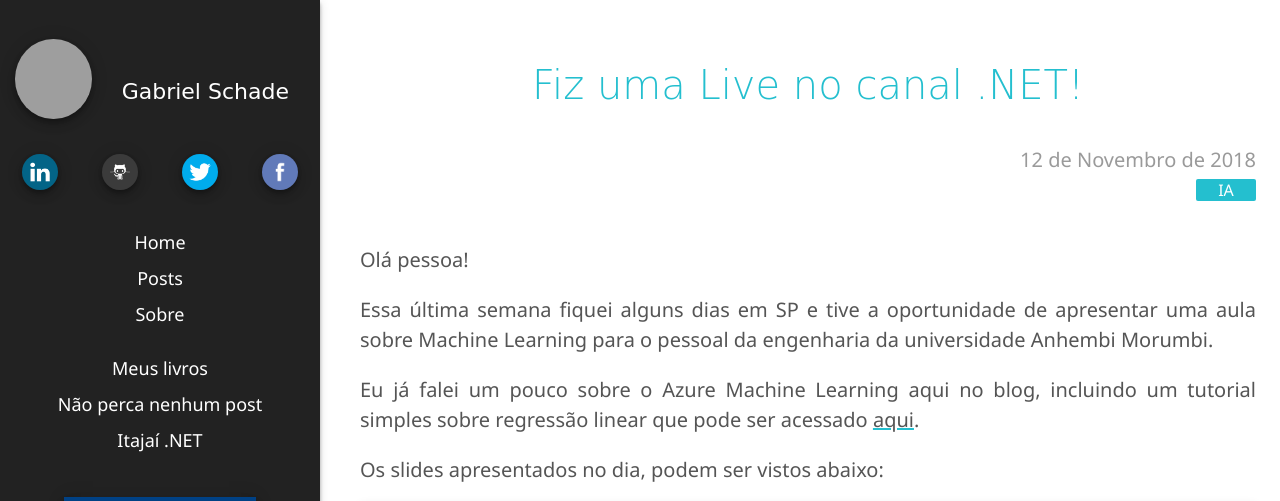
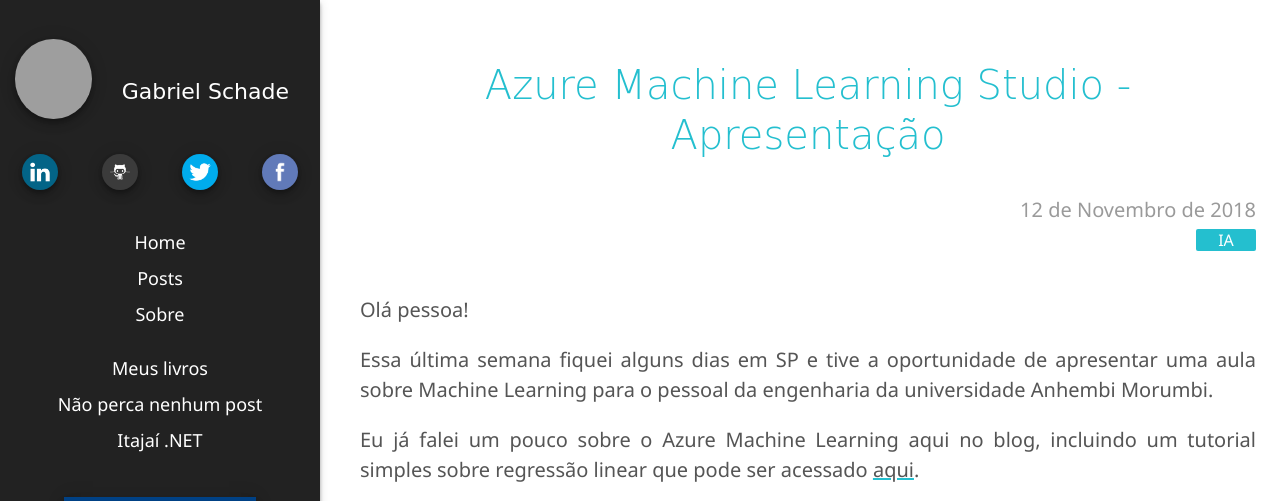
Before and after one commit to gabrielschade/gabrielschade.github.io, a Jekyll site: the page built from _posts/2018-11-12-machine-learning-engenharia.markdown, in a window 1280 px wide and 900 px high, cut to the strip 0-501 px from the top of the window. Built offline with Jekyll 4.4.1, drawn with Linux system fonts in a browser that asks for light colours; nearby versions of some CDN libraries; comment, search, counter and statistics services are not loaded; grey boxes are pictures that could not be loaded.

Commit message:
Atualização do Título do post

```diff
--- a/_posts/2018-11-12-machine-learning-engenharia.markdown
+++ b/_posts/2018-11-12-machine-learning-engenharia.markdown
@@ -1,6 +1,6 @@
 ---
 layout: post
-title:  "Fiz uma Live no canal .NET!"
+title:  "Azure Machine Learning Studio - Apresentação"
 date:   2018-11-12 00:00:00 +0000
 comments: true
 tags: [IA]
```
